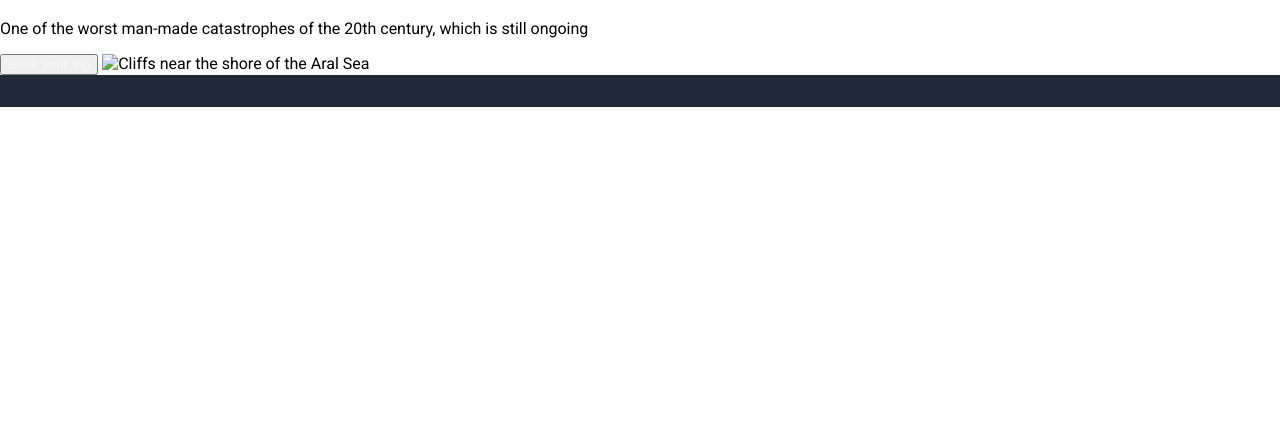
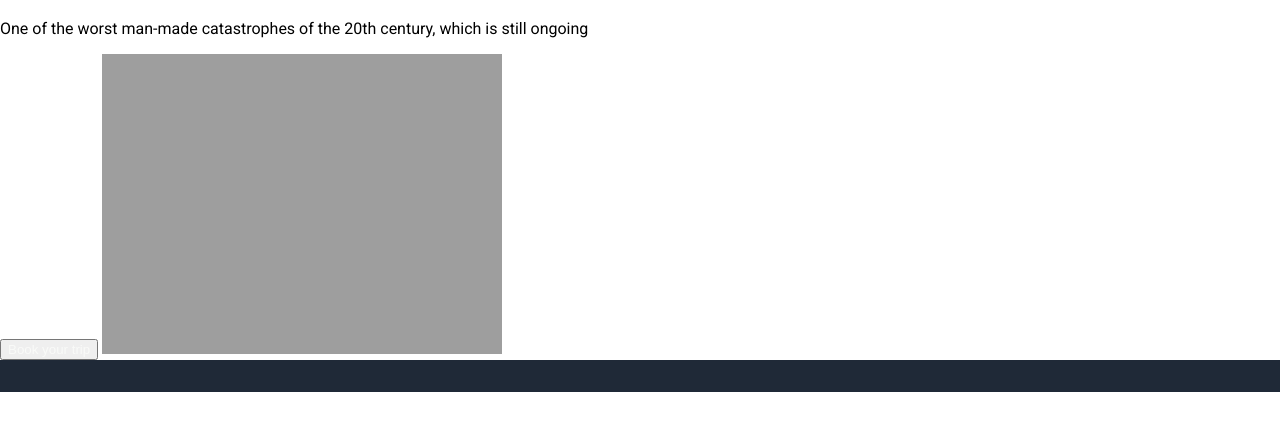
Before and after one commit to ClaudeDebussy/landing-page, a plain HTML site: page index.html in a window 1280 px wide. Shown: the part 138-568 px from the top of the page. Drawn offline with Linux system fonts and the light colour scheme; the site is published under a folder, as on GitHub Pages, so addresses that start at the root find nothing.

```diff
--- a/index.html
+++ b/index.html
@@ -21,7 +21,7 @@
             <h1>An environmental disaster</h1>
             <p>One of the worst man-made catastrophes of the 20th century, which is still ongoing</p>
             <button><a href="#">Book your trip</a></button>
-            <img src="/images/aral_sea_cover.jpg" alt="Cliffs near the shore of the Aral Sea">
+            <img src="images/aral_sea_cover.jpg" alt="Cliffs near the shore of the Aral Sea">
         </div>
         <div class="content-container">
 
```
